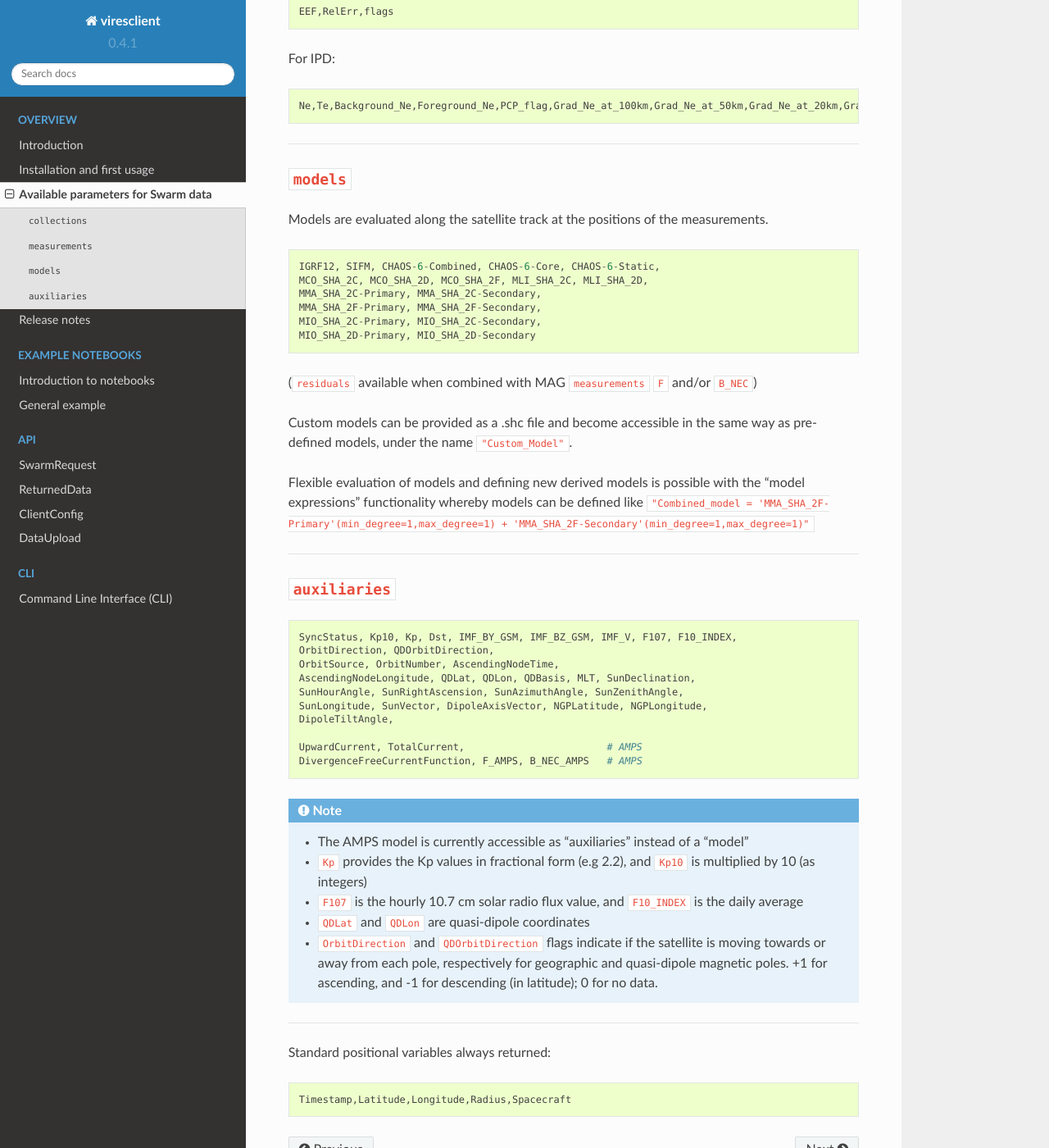
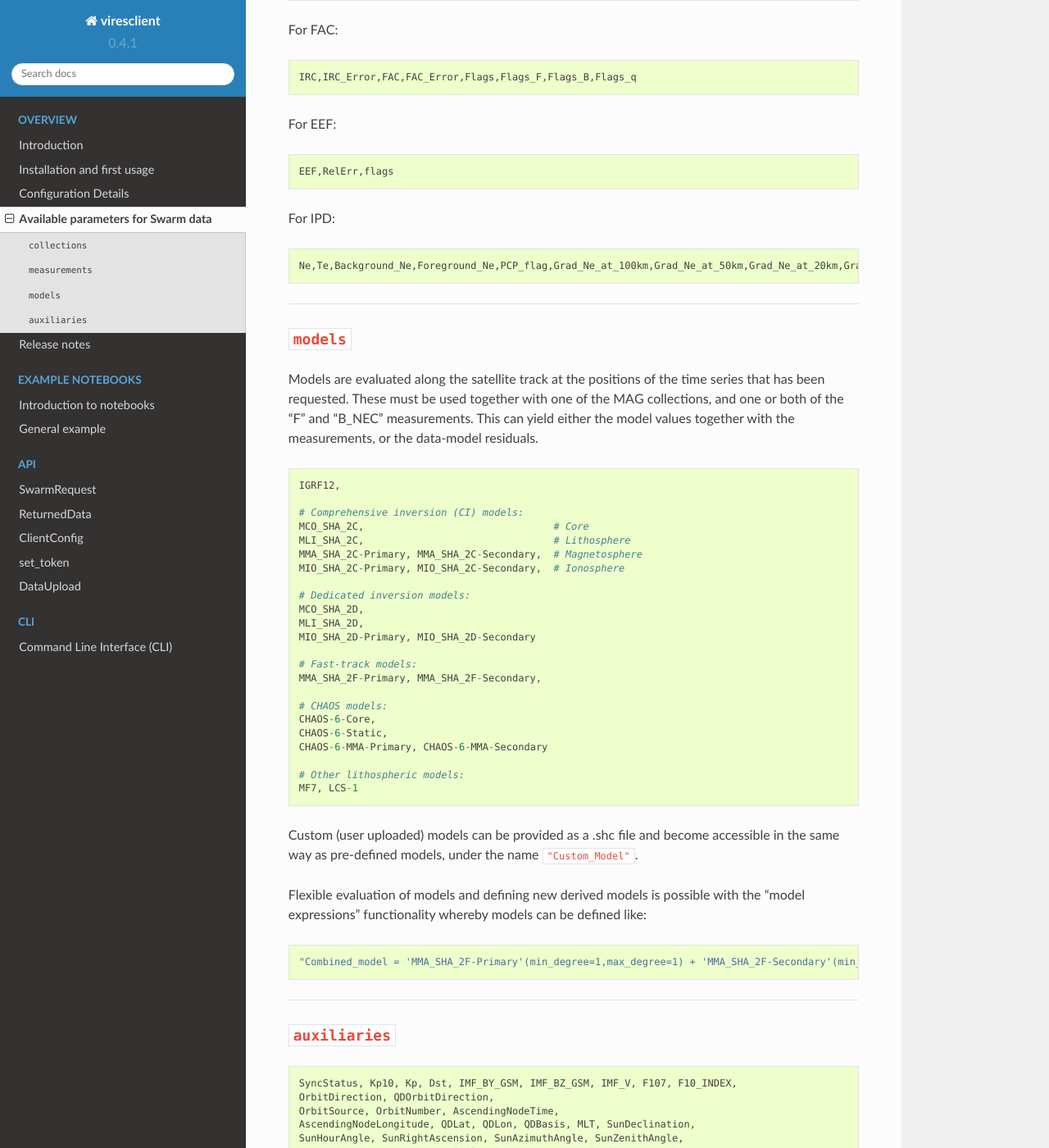
Before and after one commit to ESA-VirES/VirES-Python-Client, a Sphinx documentation site: the page built from docs/available_parameters.rst, in a window 1280 px wide and 1400 px high, scrolled down 1559 px. Shown: the whole window at 82% size. Built offline with Sphinx 7.4.7 and the Read the Docs theme 2.0.0, drawn with Linux system fonts in a browser that asks for light colours; formulas are drawn with MathJax 3; some of the changed text lies outside the part shown.

Commit message:
Update docs.

```diff
--- a/README.rst
+++ b/README.rst
@@ -8,6 +8,10 @@ viresclient
 .. image:: https://readthedocs.org/projects/viresclient/badge/?version=latest
     :target: http://viresclient.readthedocs.io/
     :alt: Documentation Status
+
+.. image:: https://requires.io/github/ESA-VirES/VirES-Python-Client/requirements.svg?branch=master
+    :target: https://requires.io/github/ESA-VirES/VirES-Python-Client/requirements/?branch=master
+    :alt: Requirements Status
 
 .. image:: https://travis-ci.org/ESA-VirES/VirES-Python-Client.svg?branch=master
     :target: https://travis-ci.org/ESA-VirES/VirES-Python-Client
--- a/docs/api.rst
+++ b/docs/api.rst
@@ -32,6 +32,10 @@ ClientConfig
     :show-inheritance:
     :inherited-members:
 
+set_token
+=========
+
+.. autofunction:: viresclient.set_token
 
 DataUpload
 ==========
--- a/docs/available_parameters.rst
+++ b/docs/available_parameters.rst
@@ -11,6 +11,12 @@ You can check which parameters are available with:
   req.available_measurements("MAG")
   req.available_models()
   req.available_auxiliaries()
+
+The available measurements are segregated according to the "collection" (essentially Swarm products): each ``collection`` has a number of ``measurements`` associated with it, and the appropriate collection must be set in order to access the measurements. ``auxiliaries`` are available together with any set ``collection``. ``models`` provide magnetic model evaluation on demand, at the locations of the time series which is being accessed.
+
+See the `Swarm Data Handbook`_ for details about the products.
+
+.. _`Swarm Data Handbook`: https://earth.esa.int/web/guest/missions/esa-eo-missions/swarm/data-handbook/
 
 ----
 
@@ -71,22 +77,41 @@ For IPD::
 ``models``
 ----------
 
-Models are evaluated along the satellite track at the positions of the measurements.
+Models are evaluated along the satellite track at the positions of the time series that has been requested. These must be used together with one of the MAG collections, and one or both of the "F" and "B_NEC" measurements. This can yield either the model values together with the measurements, or the data-model residuals.
 
 ::
 
-  IGRF12, SIFM, CHAOS-6-Combined, CHAOS-6-Core, CHAOS-6-Static,
-  MCO_SHA_2C, MCO_SHA_2D, MCO_SHA_2F, MLI_SHA_2C, MLI_SHA_2D,
-  MMA_SHA_2C-Primary, MMA_SHA_2C-Secondary,
-  MMA_SHA_2F-Primary, MMA_SHA_2F-Secondary,
-  MIO_SHA_2C-Primary, MIO_SHA_2C-Secondary,
+  IGRF12,
+
+  # Comprehensive inversion (CI) models:
+  MCO_SHA_2C,                                # Core
+  MLI_SHA_2C,                                # Lithosphere
+  MMA_SHA_2C-Primary, MMA_SHA_2C-Secondary,  # Magnetosphere
+  MIO_SHA_2C-Primary, MIO_SHA_2C-Secondary,  # Ionosphere
+
+  # Dedicated inversion models:
+  MCO_SHA_2D,
+  MLI_SHA_2D,
   MIO_SHA_2D-Primary, MIO_SHA_2D-Secondary
 
-(``residuals`` available when combined with MAG ``measurements`` ``F`` and/or ``B_NEC``)
+  # Fast-track models:
+  MMA_SHA_2F-Primary, MMA_SHA_2F-Secondary,
 
-Custom models can be provided as a .shc file and become accessible in the same way as pre-defined models, under the name ``"Custom_Model"``.
+  # CHAOS models:
+  CHAOS-6-Core,
+  CHAOS-6-Static,
+  CHAOS-6-MMA-Primary, CHAOS-6-MMA-Secondary
 
-Flexible evaluation of models and defining new derived models is possible with the "model expressions" functionality whereby models can be defined like ``"Combined_model = 'MMA_SHA_2F-Primary'(min_degree=1,max_degree=1) + 'MMA_SHA_2F-Secondary'(min_degree=1,max_degree=1)"``
+  # Other lithospheric models:
+  MF7, LCS-1
+
+Custom (user uploaded) models can be provided as a .shc file and become accessible in the same way as pre-defined models, under the name ``"Custom_Model"``.
+
+Flexible evaluation of models and defining new derived models is possible with the "model expressions" functionality whereby models can be defined like:
+
+.. code-block:: python
+
+  "Combined_model = 'MMA_SHA_2F-Primary'(min_degree=1,max_degree=1) + 'MMA_SHA_2F-Secondary'(min_degree=1,max_degree=1)"
 
 ----
 
--- a/docs/index.rst
+++ b/docs/index.rst
@@ -7,6 +7,7 @@ Welcome to VirES-Python-Client's documentation!
 
   readme
   installation
+  config_details
   available_parameters
   release_notes
 
```
Also changed, not shown: docs/config_details.rst (added, +105 -0 lines), docs/installation.rst (+17 -91 lines), docs/release_notes.rst (+10 -6 lines).
